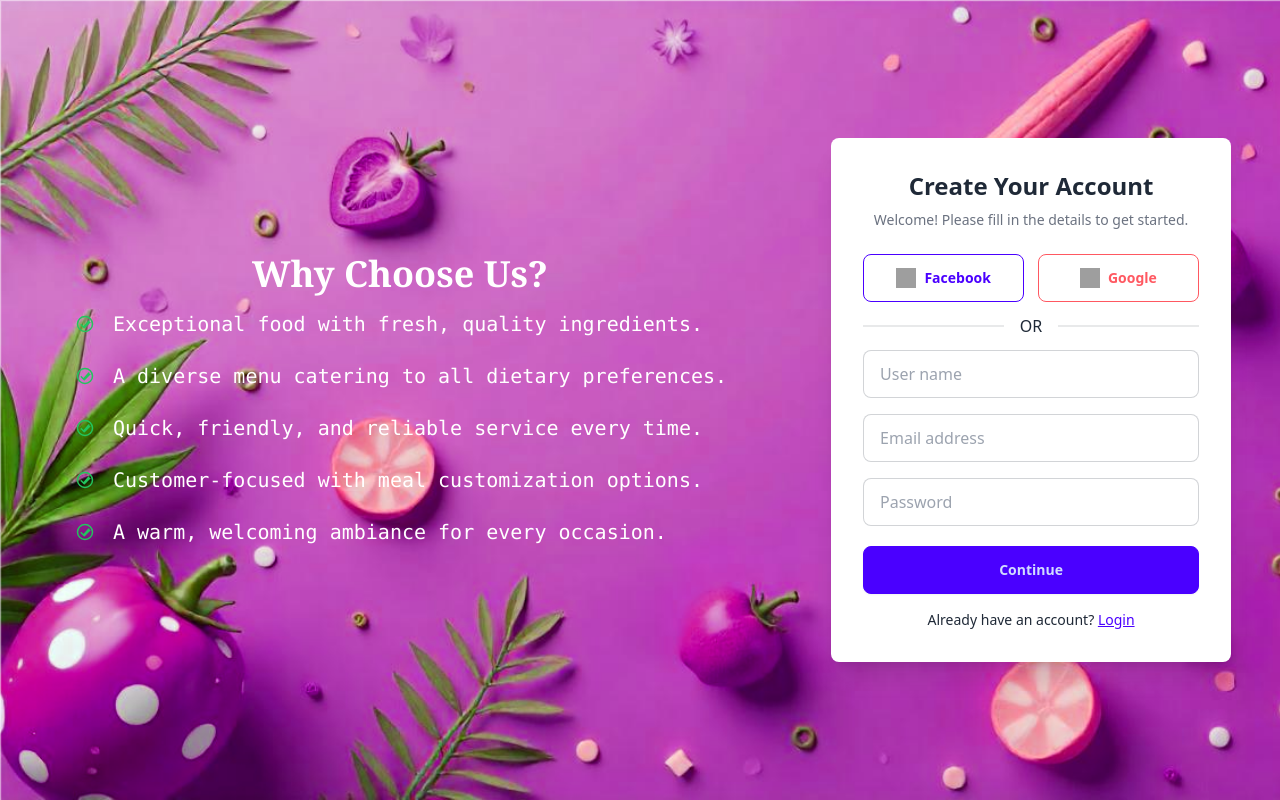
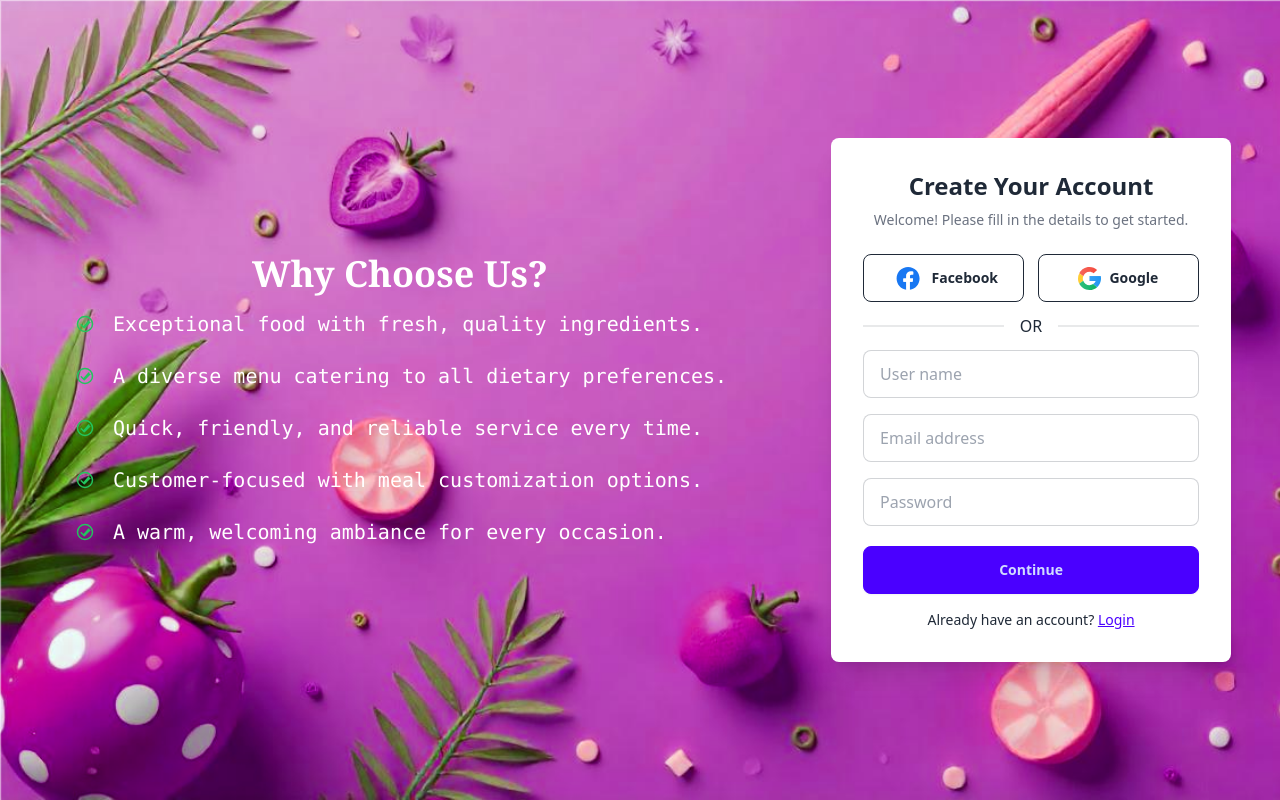
Before and after one commit to Fazalmahm00d/keto-proj, a React (Vite) app in the folder frontend/: page /menu in a window 1280 px wide. Built offline with nearby package versions, Linux system fonts and the light colour scheme; no server answers; grey boxes are pictures that could not be loaded.

Commit message:
added delete btn func

```diff
--- /dev/null
+++ b/frontend/src/components/DelBtn.jsx
@@ -0,0 +1,76 @@
+import { useMutation, useQueryClient } from "@tanstack/react-query";
+import { deleteItem } from "../lib/cartapi"
+import { useState } from "react";
+import { useSelector } from "react-redux";
+
+function DeleteBtnComponent(props){
+    const queryClient=useQueryClient();
+    const isEmail=useSelector((state)=>state.authReducer.isEmail)
+    const [showToast, setShowToast] = useState(false);
+
+
+    function deleteHandler(id){
+        const obj={
+          isEmail,
+          id
+        }
+        if(!deleteMutate.isPending){
+          deleteMutate.mutate(obj)
+        }
+      }
+
+      const deleteMutate=useMutation( {
+        mutationFn:deleteItem,
+        onSuccess:()=>{
+          console.log("deleted item")
+          queryClient.invalidateQueries(["get cart data", isEmail])
+          setShowToast(true);
+
+        // Hide the toast after 3 seconds
+        setTimeout(() => setShowToast(false), 3000);
+        },
+        onError:(error)=>{
+          console.error("err:", error)
+
+      }
+
+      })
+    return<div>{showToast && (
+        <div className="fixed toast toast-top toast-end">
+        <div className="alert alert-success shadow-lg flex items-center gap-2">
+          {/* Success Icon */}
+          <svg
+            xmlns="http://www.w3.org/2000/svg"
+            className="h-6 w-6 text-white"
+            fill="none"
+            viewBox="0 0 24 24"
+            stroke="currentColor"
+          >
+            <path
+              strokeLinecap="round"
+              strokeLinejoin="round"
+              strokeWidth="2"
+              d="M9 12l2 2 4-4m6 2a9 9 0 11-18 0 9 9 0 0118 0z"
+            />
+          </svg>
+          {/* Message */}
+          <span className="font-semibold text-white">Item deleted successfully!</span>
+          {/* Close Button */}
+          <button
+            className="btn btn-xs btn-circle btn-outline text-white hover:bg-green-100"
+            onClick={() => setShowToast(false)} // Replace with your close logic
+          >
+            ✕
+          </button>
+        </div>
+      </div>
+     )} {
+        deleteMutate.isPending
+        ?<div className="animate-spin rounded-full h-8 w-8 border-t-4 border-blue-500 border-solid border-gray-300"></div>
+        :<button  onClick={()=>deleteHandler(props.item)}><svg xmlns="http://www.w3.org/2000/svg" width="22" height="22" fill="currentColor" class="bi bi-trash3" viewBox="0 0 16 16">
+        <path d="M6.5 1h3a.5.5 0 0 1 .5.5v1H6v-1a.5.5 0 0 1 .5-.5M11 2.5v-1A1.5 1.5 0 0 0 9.5 0h-3A1.5 1.5 0 0 0 5 1.5v1H1.5a.5.5 0 0 0 0 1h.538l.853 10.66A2 2 0 0 0 4.885 16h6.23a2 2 0 0 0 1.994-1.84l.853-10.66h.538a.5.5 0 0 0 0-1zm1.958 1-.846 10.58a1 1 0 0 1-.997.92h-6.23a1 1 0 0 1-.997-.92L3.042 3.5zm-7.487 1a.5.5 0 0 1 .528.47l.5 8.5a.5.5 0 0 1-.998.06L5 5.03a.5.5 0 0 1 .47-.53Zm5.058 0a.5.5 0 0 1 .47.53l-.5 8.5a.5.5 0 1 1-.998-.06l.5-8.5a.5.5 0 0 1 .528-.47M8 4.5a.5.5 0 0 1 .5.5v8.5a.5.5 0 0 1-1 0V5a.5.5 0 0 1 .5-.5"/>
+      </svg></button>
+      }</div>
+}
+
+export default DeleteBtnComponent
--- a/frontend/src/components/Header.jsx
+++ b/frontend/src/components/Header.jsx
@@ -136,11 +136,21 @@ function Header(props) {
             </svg>
             </Link>
             <Link to="/cart" className="relative">
-            <svg  xmlns="http://www.w3.org/2000/svg" width="40" height="40" fill="currentColor" class="bi bi-handbag" viewBox="-4 -4 30 30">
-              <path d="M8 1a2 2 0 0 1 2 2v2H6V3a2 2 0 0 1 2-2m3 4V3a3 3 0 1 0-6 0v2H3.36a1.5 1.5 0 0 0-1.483 1.277L.85 13.13A2.5 2.5 0 0 0 3.322 16h9.355a2.5 2.5 0 0 0 2.473-2.87l-1.028-6.853A1.5 1.5 0 0 0 12.64 5zm-1 1v1.5a.5.5 0 0 0 1 0V6h1.639a.5.5 0 0 1 .494.426l1.028 6.851A1.5 1.5 0 0 1 12.678 15H3.322a1.5 1.5 0 0 1-1.483-1.723l1.028-6.851A.5.5 0 0 1 3.36 6H5v1.5a.5.5 0 1 0 1 0V6z"/>
-            </svg>
-            <span class="absolute bottom-0 right-0 bg-red-500 text-white rounded-full px-2 py-1 text-xs">{length}</span>
-            </Link>
+          <svg
+            xmlns="http://www.w3.org/2000/svg"
+            width="40"
+            height="40"
+            fill="currentColor"
+            className="bi bi-handbag"
+            viewBox="-4 -4 30 30"
+          >
+            <path d="M8 1a2 2 0 0 1 2 2v2H6V3a2 2 0 0 1 2-2m3 4V3a3 3 0 1 0-6 0v2H3.36a1.5 1.5 0 0 0-1.483 1.277L.85 13.13A2.5 2.5 0 0 0 3.322 16h9.355a2.5 2.5 0 0 0 2.473-2.87l-1.028-6.853A1.5 1.5 0 0 0 12.64 5zm-1 1v1.5a.5.5 0 0 0 1 0V6h1.639a.5.5 0 0 1 .494.426l1.028 6.851A1.5 1.5 0 0 1 12.678 15H3.322a1.5 1.5 0 0 1-1.483-1.723l1.028-6.851A.5.5 0 0 1 3.36 6H5v1.5a.5.5 0 1 0 1 0V6z" />
+          </svg>
+          <span className="absolute bottom-0 right-0 bg-red-500 text-white rounded-full px-2 py-1 text-xs">
+            {length}
+          </span>
+        </Link>
+
             </div>
               {
               isEmail &&
--- a/frontend/src/components/Login.jsx
+++ b/frontend/src/components/Login.jsx
@@ -218,24 +218,102 @@ function Login(props) {
     <div className="flex justify-between items-center mb-4">
       <button
         onClick={handleGoogleLogin}
-        className="btn btn-outline btn-primary flex items-center gap-2 w-[48%]"
+        className="btn btn-outline btn-primary-content flex items-center gap-1 w-[48%]"
       >
-        <img
-          src="https://cdn.jsdelivr.net/npm/simple-icons/icons/facebook.svg"
-          alt="Facebook"
-          className="w-5 h-5"
-        />
+        <svg
+  height="50%"
+  style={{
+    fillRule: "evenodd",
+    clipRule: "evenodd",
+    strokeLinejoin: "round",
+    strokeMiterlimit: 2,
+  }}
+  version="1.1"
+  viewBox="0 0 512 512"
+  width="30%"
+  xmlns="http://www.w3.org/2000/svg"
+  xmlnsXlink="http://www.w3.org/1999/xlink"
+>
+  <g>
+    <path
+      d="M512,256c0,-141.385 -114.615,-256 -256,-256c-141.385,0 -256,114.615 -256,256c0,127.777 93.616,233.685 216,252.89l0,-178.89l-65,0l0,-74l65,0l0,-56.4c0,-64.16 38.219,-99.6 96.695,-99.6c28.009,0 57.305,5 57.305,5l0,63l-32.281,0c-31.801,0 -41.719,19.733 -41.719,39.978l0,48.022l71,0l-11.35,74l-59.65,0l0,178.89c122.385,-19.205 216,-125.113 216,-252.89Z"
+      style={{ fill: "#1877f2", fillRule: "nonzero" }}
+    />
+    <path
+      d="M355.65,330l11.35,-74l-71,0l0,-48.022c0,-20.245 9.917,-39.978 41.719,-39.978l32.281,0l0,-63c0,0 -29.297,-5 -57.305,-5c-58.476,0 -96.695,35.44 -96.695,99.6l0,56.4l-65,0l0,74l65,0l0,178.89c13.033,2.045 26.392,3.11 30,3.11c13.608,0 26.966,-1.065 40,-3.11l0,-178.89l59.65,0Z"
+      style={{ fill: "#fff", fillRule: "nonzero" }}
+    />
+  </g>
+</svg>
+
         Facebook
       </button>
       <button
         onClick={handleGoogleLogin}
-        className="btn btn-outline btn-error flex items-center gap-2 w-[48%]"
+        className="btn btn-outline btn-primary-content flex items-center gap-2 w-[48%]"
       >
-        <img
-          src="https://cdn.jsdelivr.net/npm/simple-icons/icons/google.svg"
-          alt="Google"
-          className="w-5 h-5"
-        />
+          <svg
+          height="50%"
+    enableBackground="new 0 0 20 20"
+    id="Layer_1"
+    version="1.1"
+    viewBox="0 0 24 24"
+    xmlns="http://www.w3.org/2000/svg"
+    xmlnsXlink="http://www.w3.org/1999/xlink"
+  >
+    <g>
+      <path
+        d="M12,5c1.6167603,0,3.1012573,0.5535278,4.2863159,1.4740601l3.637146-3.4699707 C17.8087769,1.1399536,15.0406494,0,12,0C7.392395,0,3.3966675,2.5999146,1.3858032,6.4098511l4.0444336,3.1929321 C6.4099731,6.9193726,8.977478,5,12,5z"
+        fill="#F44336"
+      />
+      <path
+        d="M23.8960571,13.5018311C23.9585571,13.0101929,24,12.508667,24,12 c0-0.8578491-0.093689-1.6931763-0.2647705-2.5H12v5h6.4862061c-0.5247192,1.3637695-1.4589844,2.5177612-2.6481934,3.319458 l4.0594482,3.204834C22.0493774,19.135437,23.5219727,16.4903564,23.8960571,13.5018311z"
+        fill="#2196F3"
+      />
+      <path
+        d="M5,12c0-0.8434448,0.1568604-1.6483765,0.4302368-2.3972168L1.3858032,6.4098511 C0.5043335,8.0800171,0,9.9801636,0,12c0,1.9972534,0.4950562,3.8763428,1.3582153,5.532959l4.0495605-3.1970215 C5.1484375,13.6044312,5,12.8204346,5,12z"
+        fill="#FFC107"
+      />
+      <path
+        d="M12,19c-3.0455322,0-5.6295776-1.9484863-6.5922241-4.6640625L1.3582153,17.532959 C3.3592529,21.3734741,7.369812,24,12,24c3.027771,0,5.7887573-1.1248169,7.8974609-2.975708l-4.0594482-3.204834 C14.7412109,18.5588989,13.4284058,19,12,19z"
+        fill="#00B060"
+      />
+      <path
+        d="M12,23.75c-3.5316772,0-6.7072754-1.4571533-8.9524536-3.7786865C5.2453613,22.4378052,8.4364624,24,12,24 c3.5305786,0,6.6952515-1.5313721,8.8881226-3.9592285C18.6495972,22.324646,15.4981079,23.75,12,23.75z"
+        opacity="0.1"
+      />
+      <polygon
+        points="12,14.25 12,14.5 18.4862061,14.5 18.587492,14.25"
+        opacity="0.1"
+      />
+      <path
+        d="M23.9944458,12.1470337C23.9952393,12.0977783,24,12.0493774,24,12 c0-0.0139771-0.0021973-0.0274658-0.0022583-0.0414429C23.9970703,12.0215454,23.9938965,12.0838013,23.9944458,12.1470337z"
+        fill="#E6E6E6"
+      />
+      <path
+        d="M12,9.5v0.25h11.7855721c-0.0157471-0.0825195-0.0329475-0.1680908-0.0503426-0.25H12z"
+        fill="#FFFFFF"
+        opacity="0.2"
+      />
+      <linearGradient
+        id="SVGID_1_"
+        gradientUnits="userSpaceOnUse"
+        x1="0"
+        x2="24"
+        y1="12"
+        y2="12"
+      >
+        <stop offset="0" style={{ stopColor: "#FFFFFF", stopOpacity: 0.2 }} />
+        <stop offset="1" style={{ stopColor: "#FFFFFF", stopOpacity: 0 }} />
+      </linearGradient>
+      <path
+        d="M23.7352295,9.5H12v5h6.4862061C17.4775391,17.121582,14.9771729,19,12,19 c-3.8659668,0-7-3.1340332-7-7c0-3.8660278,3.1340332-7,7-7c1.4018555,0,2.6939087,0.4306641,3.7885132,1.140686 c0.1675415,0.1088867,0.3403931,0.2111206,0.4978027,0.333374l3.637146-3.4699707L19.8414307,2.940979 C17.7369385,1.1170654,15.00354,0,12,0C5.3725586,0,0,5.3725586,0,12c0,6.6273804,5.3725586,12,12,12 c6.1176758,0,11.1554565-4.5812378,11.8960571-10.4981689C23.9585571,13.0101929,24,12.508667,24,12 C24,11.1421509,23.906311,10.3068237,23.7352295,9.5z"
+        fill="url(#SVGID_1_)"
+      />
+    </g>
+  </svg>
+
+
         Google
       </button>
     </div>
```
Also changed, not shown: frontend/src/components/Cart.jsx (+4 -80 lines).
